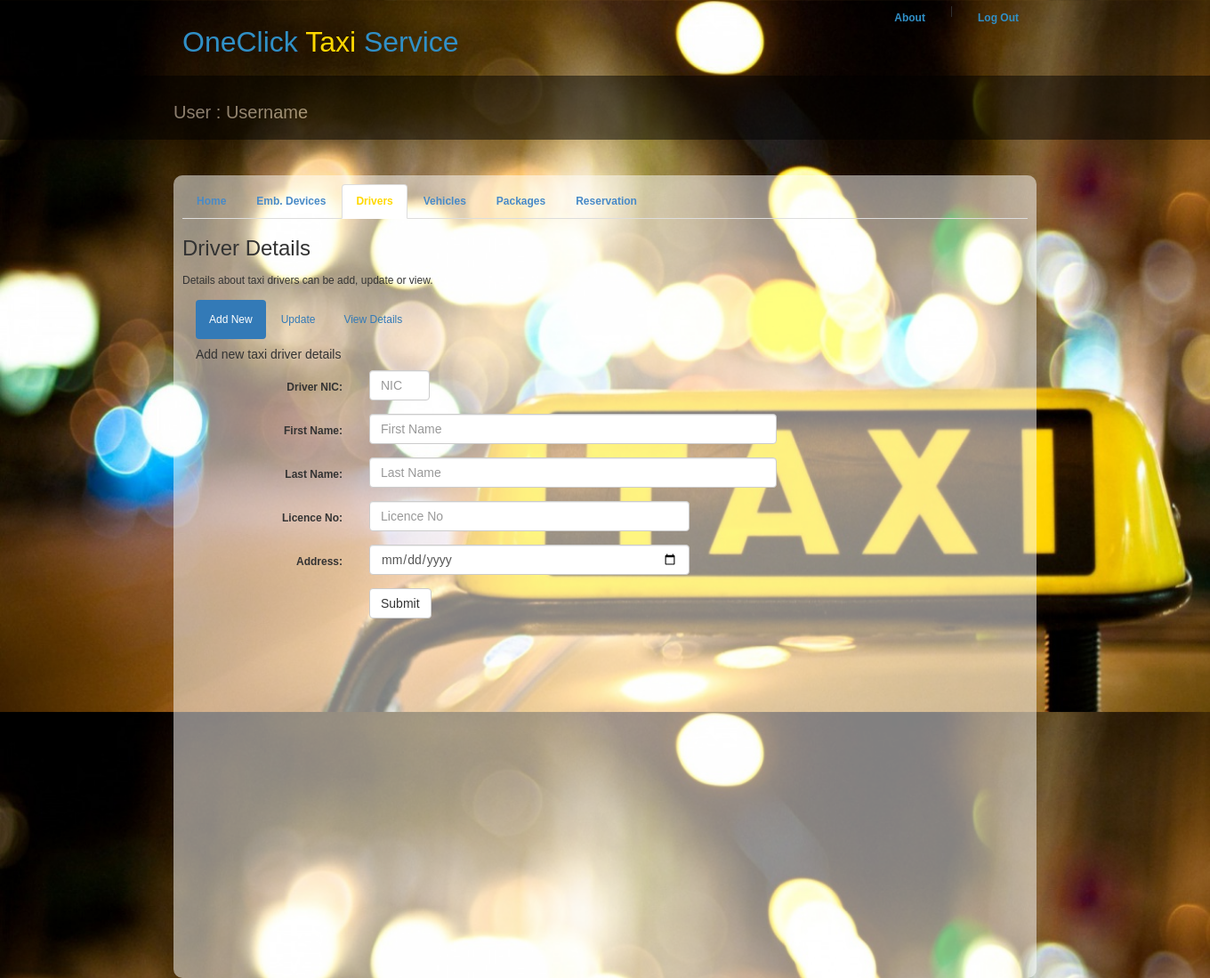
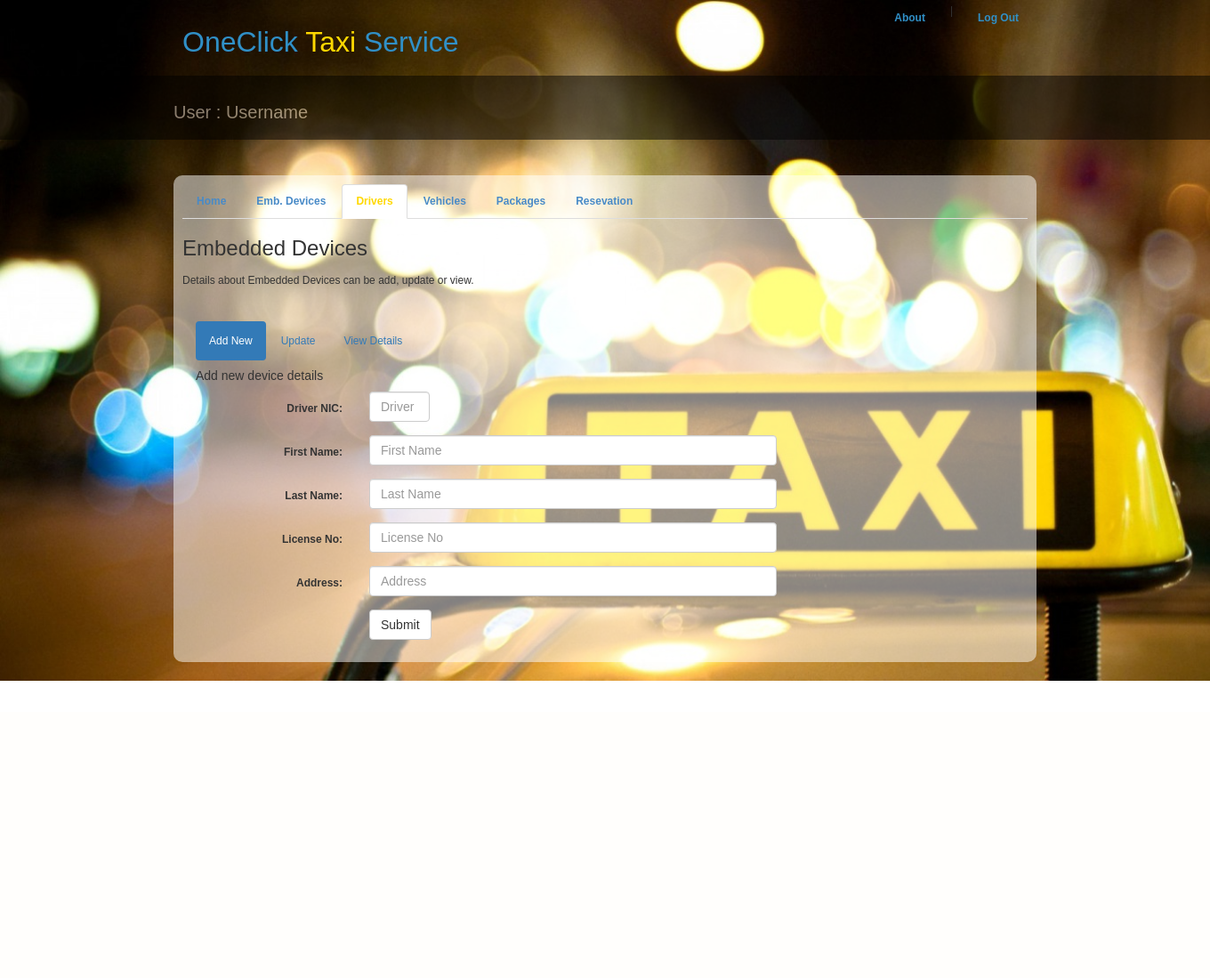
Before and after one commit to yohanjk/DBApp, a PHP site: page /login_page/drivers.php in a window 1360 px wide. Shown: the whole page at 89% size. After the commit the page ends 765 px from the top, so only its background shows below. Run offline with PHP 8.4, Linux system fonts and the light colour scheme; data that the repository does not hold is empty; some libraries are stand-ins or nearby versions.

Commit message:
Update driver page

```diff
--- a/login_page/drivers.php
+++ b/login_page/drivers.php
@@ -3,7 +3,7 @@
 <html manifest="cache.appcache">
     <head>
         <meta http-equiv="Content-Type" content="text/html; charset=utf-8">
-        <title>OneClick Taxi: Emb. Devices</title>
+        <title>OneClick Taxi: Home</title>
         <link rel="stylesheet" href="http://maxcdn.bootstrapcdn.com/bootstrap/3.3.5/css/bootstrap.min.css">
         <link rel="stylesheet" type="text/css" href="./css/basic.css">
         <script src="https://ajax.googleapis.com/ajax/libs/jquery/1.11.3/jquery.min.js"></script>
@@ -18,6 +18,7 @@
             $msg = "";
         }
         ?>
+
         <div id="page">
             <header id="header">
                 <div id="header-inner">
@@ -50,15 +51,17 @@
                                 <li><a href="./emb_devices.php">Emb. Devices</a></li>
                                 <li class="active"><a href="">Drivers</a></li>
                                 <li><a href="./vehicles.php">Vehicles</a></li>
-                                <li><a href="./packages.php">Packages</a></li>
-                                <li><a href="./reservation.php">Reservation</a></li>
+                                <li><a href="#">Packages</a></li>
+                                <li><a href="#">Resevation</a></li>
                             </ul>
 
                             <!---------Content------->
                             <div class="content">
-                                <h3>Driver Details</h3>
-                                <p>Details about taxi drivers can be add, update or view.</p>
+                                <h3>Embedded Devices</h3>
+                                <p>Details about Embedded Devices can be add, update or view.</p>
+                                <!-------Error Message-------->
                                 <div id="error_massege"><?php echo $msg ?></div>
+                                <br>
                             </div>
 
                             <div class="container">
@@ -70,12 +73,12 @@
 
                                 <div class="tab-content">
                                     <div id="add_new" class="tab-pane fade in active">
-                                        <h5>Add new taxi driver details</h5>
-                                        <form class="form-horizontal" role="form" method="post" action="adddrivers.php">
+                                        <h5>Add new device details</h5>
+                                        <form class="form-horizontal" role="form" method="post" action="add_emb_device.php">
                                             <div class="form-group">
-                                                <label class="control-label col-sm-2" for="d_nic">Driver NIC:</label>
+                                                <label class="control-label col-sm-2" for="device-id">Driver NIC:</label>
                                                 <div class="col-sm-1">
-                                                    <input type="text" class="form-control" name="d_nic" placeholder="NIC">
+                                                    <input type="text" class="form-control" name="device_id" placeholder="Driver NIC">
                                                 </div>
                                             </div>
                                             <div class="form-group">
@@ -91,15 +94,15 @@
                                                 </div>
                                             </div>
                                             <div class="form-group">
-                                                <label class="control-label col-sm-2" for="licence_no">Licence No:</label>
-                                                <div class="col-sm-4">
-                                                    <input type="text" class="form-control" name="licence_no" placeholder="Licence No">
+                                                <label class="control-label col-sm-2" for="license_no">License No:</label>
+                                                <div class="col-sm-5">
+                                                    <input type="text" class="form-control" name="license_no" placeholder="License No">
                                                 </div>
                                             </div>
                                             <div class="form-group">
                                                 <label class="control-label col-sm-2" for="address">Address:</label>
-                                                <div class="col-sm-4">
-                                                    <input type="date" class="form-control" rows="2" name="address" placeholder="Address"></textarea>
+                                                <div class="col-sm-5">
+                                                    <input type="text" class="form-control" name="address" placeholder="Address">
                                                 </div>
                                             </div>
                                             <div class="form-group">
@@ -110,12 +113,12 @@
                                         </form>
                                     </div>
                                     <div id="update" class="tab-pane fade">
-                                        <h5>Update existind device details</h5>
+                                        <h5>Update existing device details</h5>
 
-                                        <form class="form-horizontal" role="form" method="post" action="#">
+                                        <form class="form-horizontal" role="form" method="post" action="add_emb_device.php">
                                             <div class="form-group">
-                                                <label class="control-label col-sm-2" for="d_nic">Driver NIC:</label>
-                                                <div class="col-sm-2">
+                                                <label class="control-label col-sm-2" for="device-id">Driver NIC:</label>
+                                                <div class="col-sm-1">
                                                     <select class="form-control" id="sel1">
                                                         <option> </option>
                                                         <?php
@@ -131,25 +134,25 @@
                                             <div class="form-group">
                                                 <label class="control-label col-sm-2" for="f_name">First Name:</label>
                                                 <div class="col-sm-5">
-                                                    <input type="text" class="form-control" id="f_name" placeholder="First Name">
+                                                    <input type="text" class="form-control" name="f_name" placeholder="First Name">
                                                 </div>
                                             </div>
                                             <div class="form-group">
                                                 <label class="control-label col-sm-2" for="l_name">Last Name:</label>
                                                 <div class="col-sm-5">
-                                                    <input type="text" class="form-control" id="l_name" placeholder="Last Name">
+                                                    <input type="text" class="form-control" name="l_name" placeholder="Last Name">
                                                 </div>
                                             </div>
                                             <div class="form-group">
-                                                <label class="control-label col-sm-2" for="licence_no">Licence No:</label>
-                                                <div class="col-sm-4">
-                                                    <input type="text" class="form-control" id="licence_no" placeholder="Licence No">
+                                                <label class="control-label col-sm-2" for="license_no">License No:</label>
+                                                <div class="col-sm-5">
+                                                    <input type="text" class="form-control" name="license_no" placeholder="License No">
                                                 </div>
                                             </div>
                                             <div class="form-group">
                                                 <label class="control-label col-sm-2" for="address">Address:</label>
-                                                <div class="col-sm-4">
-                                                    <textarea type="date" class="form-control" rows="2" id="address" placeholder="Address"></textarea>
+                                                <div class="col-sm-5">
+                                                    <input type="text" class="form-control" name="address" placeholder="Address">
                                                 </div>
                                             </div>
                                             <div class="form-group">
@@ -157,70 +160,15 @@
                                                     <button type="submit" class="btn btn-default">Submit</button>
                                                 </div>
                                             </div>
-                                        </form>
 
                                     </div>
                                     <div id="view" class="tab-pane fade">
-                                        <h5>Driver Details</h5>
+                                        <h5>Device Details</h5>
                                         <p>Sed ut perspiciatis unde omnis iste natus error sit voluptatem accusantium doloremque laudantium, totam rem aperiam.</p>
                                     </div>
                                 </div>
-                                <div id="update" class="tab-pane fade">
-                                  <h5>Update existing device details</h5>
 
-                                    <form class="form-horizontal" role="form" method="post" action="#">
-                                        <div class="form-group">
-                                            <label class="control-label col-sm-2" for="d_nic">Driver NIC:</label>
-                                            <div class="col-sm-2">
-                                                <select class="form-control" name="sel1">
-                                                    <option> </option>
-                                                    <?php
-                                                        include('DBCon.php');
-                                                        $result = mysqli_query($con,"SELECT d_nic FROM driver");
-                                                        while ($row = mysqli_fetch_array($result)){
-                                                            echo '----------sdb';
-                                                            echo '<option>'.$row['d_nic'].'</option>';
-                                                        }
-                                                    ?>
-                                                </select>
-                                            </div>
-                                        </div>
-                                        <div class="form-group">
-                                            <label class="control-label col-sm-2" for="f_name">First Name:</label>
-                                            <div class="col-sm-5">
-                                                <input type="text" class="form-control" name="f_name" placeholder="First Name">
-                                            </div>
-                                        </div>
-                                        <div class="form-group">
-                                            <label class="control-label col-sm-2" for="l_name">Last Name:</label>
-                                            <div class="col-sm-5">
-                                                <input type="text" class="form-control" name="l_name" placeholder="Last Name">
-                                            </div>
-                                        </div>
-                                        <div class="form-group">
-                                            <label class="control-label col-sm-2" for="licence_no">Licence No:</label>
-                                            <div class="col-sm-4">
-                                                <input type="text" class="form-control" name="licence_no" placeholder="Licence No">
-                                            </div>
-                                        </div>
-                                        <div class="form-group">
-                                            <label class="control-label col-sm-2" for="address">Address:</label>
-                                            <div class="col-sm-4">
-                                                <input type="date" class="form-control" rows="2" name="address" placeholder="Address"></textarea>
-                                            </div>
-                                        </div>
-                                        <div class="form-group">
-                                            <div class="col-sm-offset-2 col-sm-10">
-                                                <button type="submit" class="btn btn-default">Submit</button>
-                                            </div>
-                                        </div>
-                                    </form>
 
-                                  </div>
-                                <div id="view" class="tab-pane fade">
-                                  <h5>Driver Details</h5>
-                                  <p>Sed ut perspiciatis unde omnis iste natus error sit voluptatem accusantium doloremque laudantium, totam rem aperiam.</p>
-                              </div>
                             </div>
                         </div>
                     </div>
```
